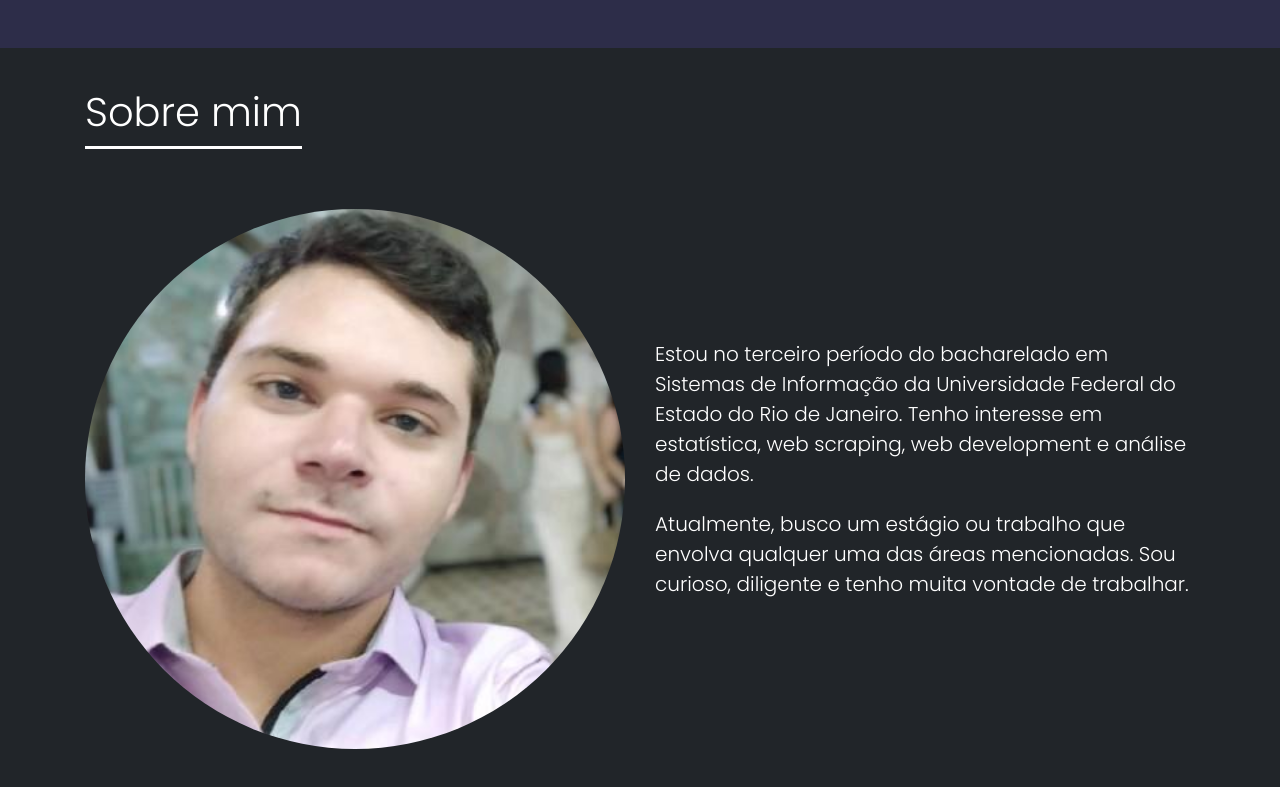
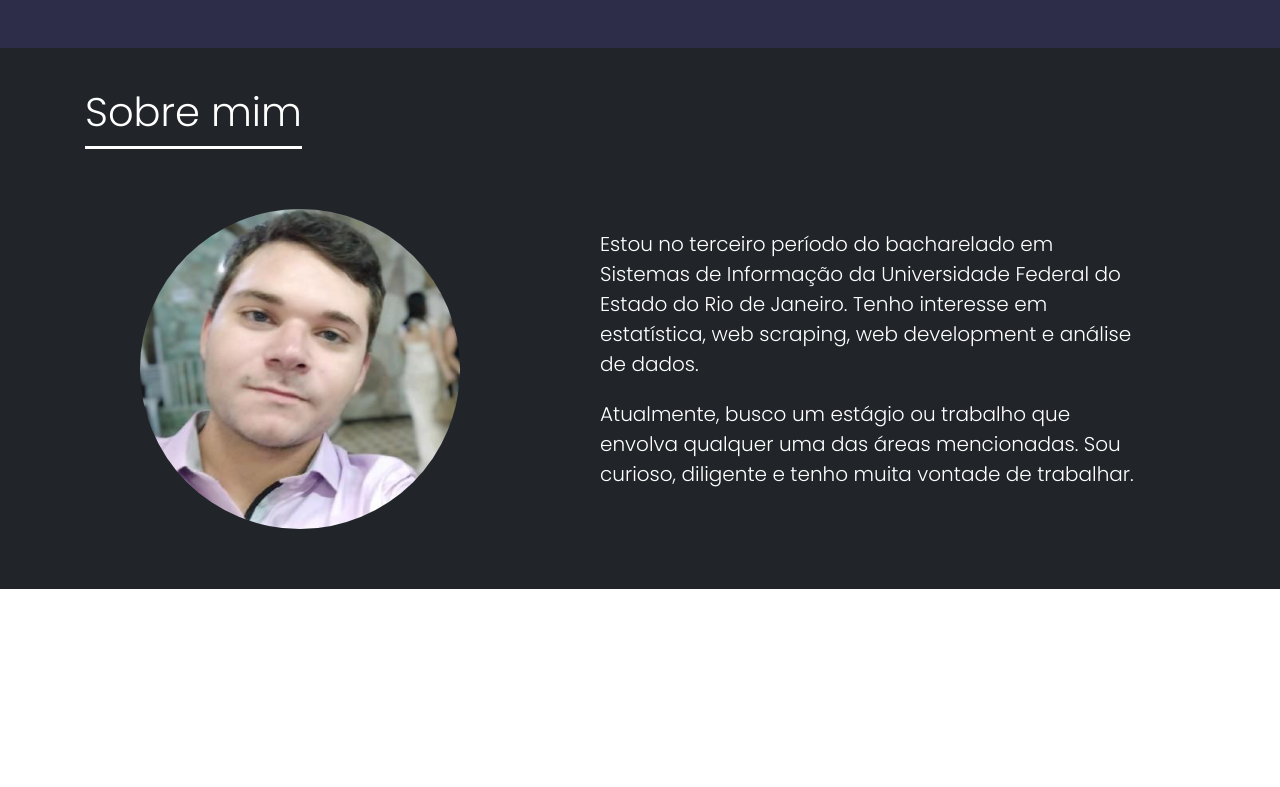
Before and after one commit to matEvangelista/matevangelista.github.io, a React (Create React App) app: page / in a window 1280 px wide. Shown: the part 3403-4190 px from the top of the page. After the commit the page ends 3992 px from the top, so only its background shows below. Built offline with nearby package versions, Linux system fonts and the light colour scheme.

Commit message:
alterando sobre

```diff
--- a/src/App.css
+++ b/src/App.css
@@ -332,6 +332,7 @@ h3 {
 #main-img {
   transition: .3s ease-in-out;
   border-radius: 50%;
+  max-width: 350px;
 }
 
 #main-img:hover {
```
